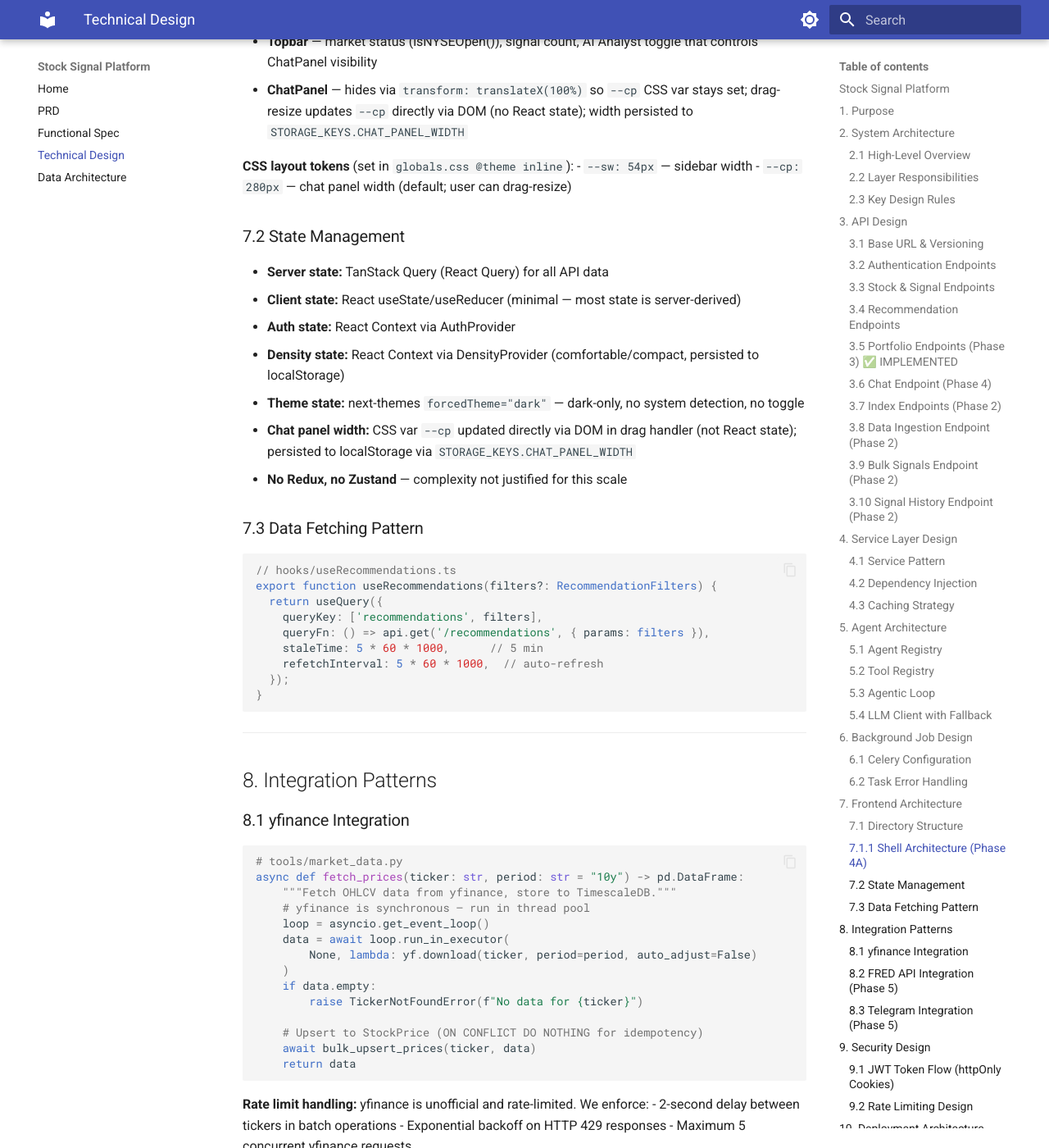
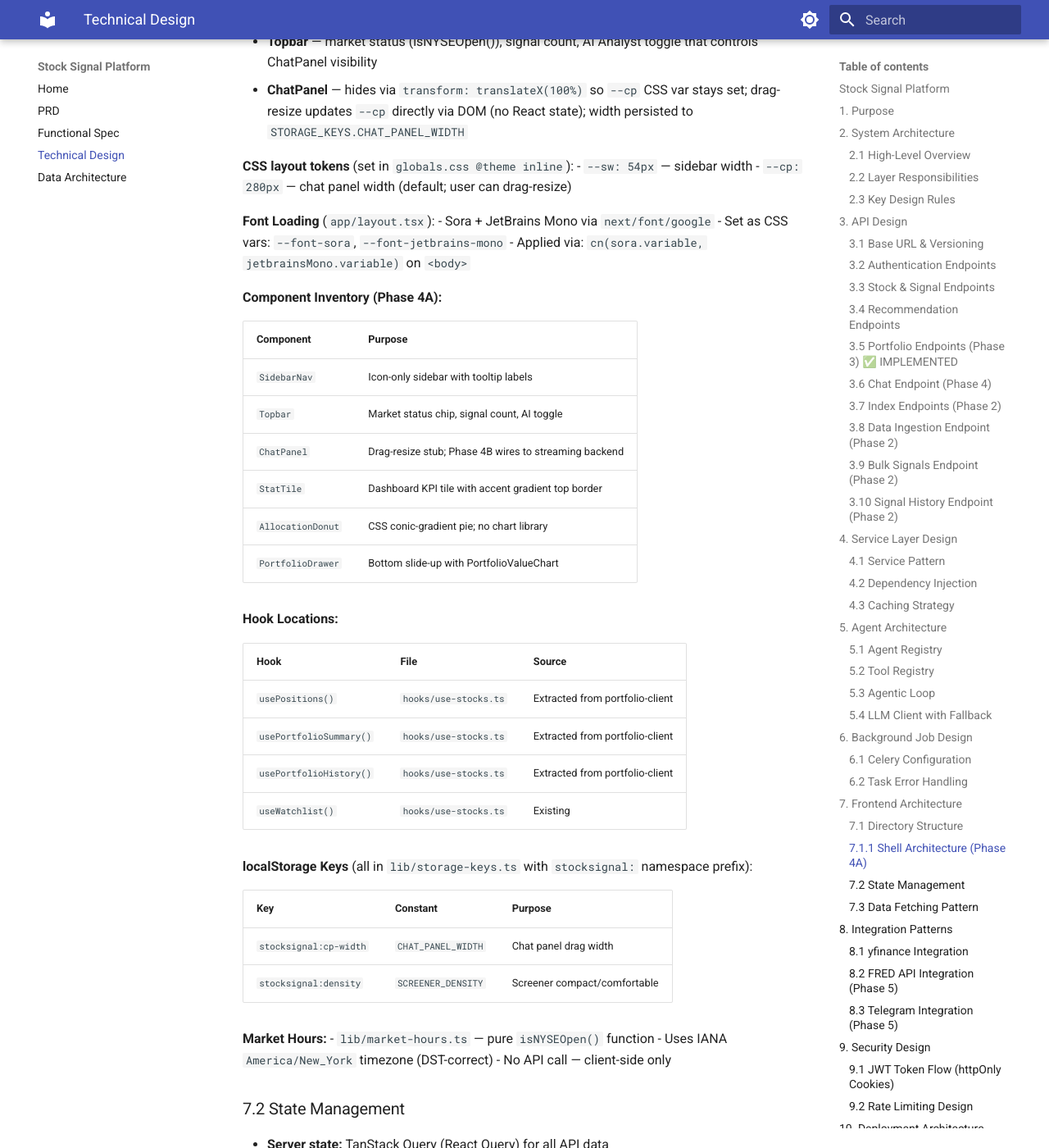
Before and after one commit to vipulbhatia29/stock-signal-platform, an MkDocs documentation site: the page built from docs/TDD.md, in a window 1280 px wide and 1400 px high, scrolled down 13476 px. Shown: the whole window at 82% size. Built offline with MkDocs 1.6.1 and Material for MkDocs 9.7.7, drawn with Linux system fonts in a browser that asks for light colours.

Commit message:
docs: Phase 4A frontend architecture detail + CI secrets note
TDD: Added Component Inventory, Hook Locations, localStorage Keys,
Font Loading, Market Hours sections to §7.1.1 Shell Architecture.
CLAUDE.md: Added CI secrets reference to git branching section.
FSD NFR-7 and FR-7.12 already existed from Session 30.

Ref: KAN-29

Co-Authored-By: Claude Opus 4.6 (1M context) <noreply@anthropic.com>

```diff
--- a/docs/TDD.md
+++ b/docs/TDD.md
@@ -642,6 +642,43 @@ The authenticated layout is a client component that composes three side-by-side
 - `--sw: 54px` — sidebar width
 - `--cp: 280px` — chat panel width (default; user can drag-resize)
 
+**Font Loading** (`app/layout.tsx`):
+- Sora + JetBrains Mono via `next/font/google`
+- Set as CSS vars: `--font-sora`, `--font-jetbrains-mono`
+- Applied via: `cn(sora.variable, jetbrainsMono.variable)` on `<body>`
+
+**Component Inventory (Phase 4A):**
+
+| Component | Purpose |
+|-----------|---------|
+| `SidebarNav` | Icon-only sidebar with tooltip labels |
+| `Topbar` | Market status chip, signal count, AI toggle |
+| `ChatPanel` | Drag-resize stub; Phase 4B wires to streaming backend |
+| `StatTile` | Dashboard KPI tile with accent gradient top border |
+| `AllocationDonut` | CSS conic-gradient pie; no chart library |
+| `PortfolioDrawer` | Bottom slide-up with PortfolioValueChart |
+
+**Hook Locations:**
+
+| Hook | File | Source |
+|------|------|--------|
+| `usePositions()` | `hooks/use-stocks.ts` | Extracted from portfolio-client |
+| `usePortfolioSummary()` | `hooks/use-stocks.ts` | Extracted from portfolio-client |
+| `usePortfolioHistory()` | `hooks/use-stocks.ts` | Extracted from portfolio-client |
+| `useWatchlist()` | `hooks/use-stocks.ts` | Existing |
+
+**localStorage Keys** (all in `lib/storage-keys.ts` with `stocksignal:` namespace prefix):
+
+| Key | Constant | Purpose |
+|-----|----------|---------|
+| `stocksignal:cp-width` | `CHAT_PANEL_WIDTH` | Chat panel drag width |
+| `stocksignal:density` | `SCREENER_DENSITY` | Screener compact/comfortable |
+
+**Market Hours:**
+- `lib/market-hours.ts` — pure `isNYSEOpen()` function
+- Uses IANA `America/New_York` timezone (DST-correct)
+- No API call — client-side only
+
 ### 7.2 State Management
 
 - **Server state:** TanStack Query (React Query) for all API data
```
Also changed, not shown: CLAUDE.md (+1 -0 lines).
